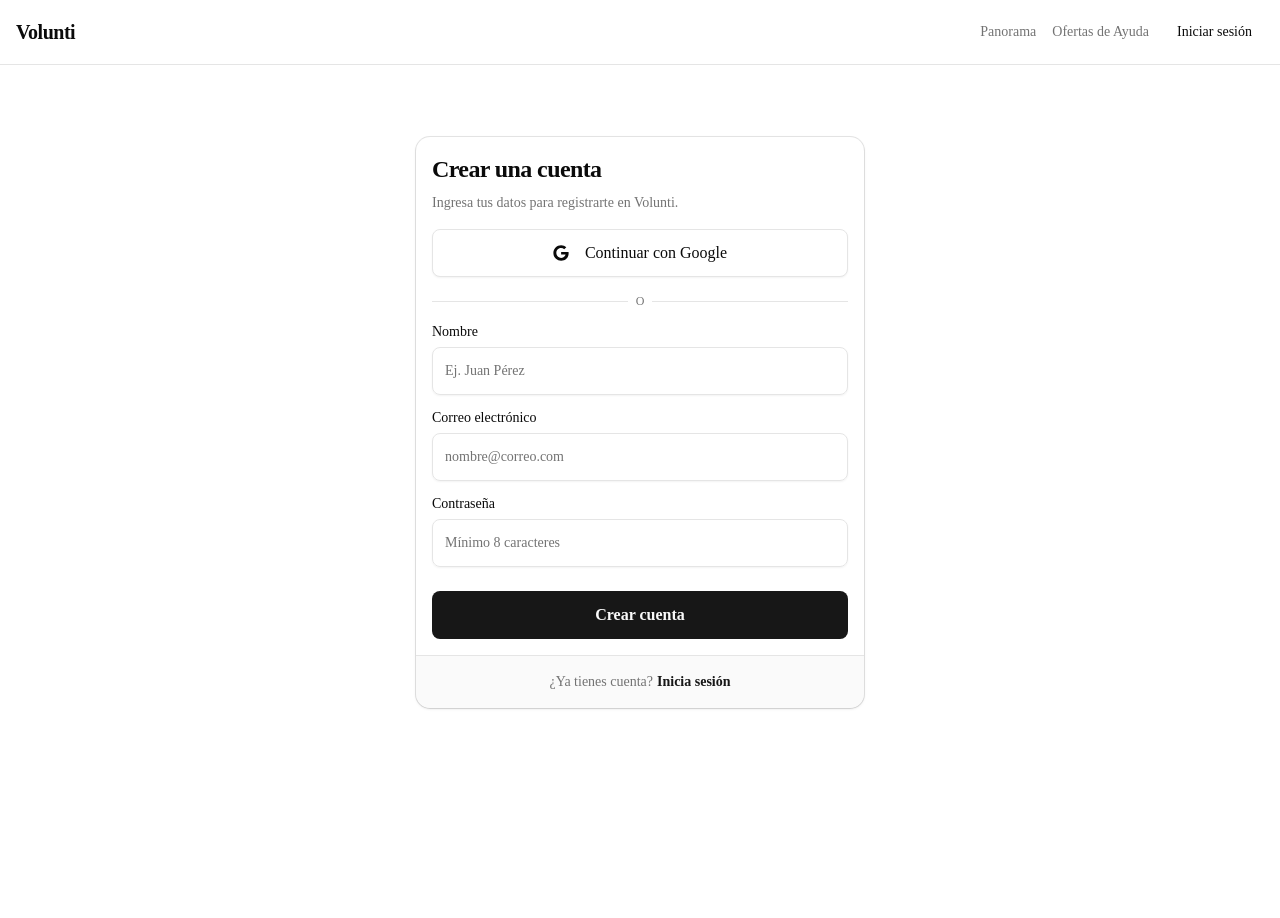
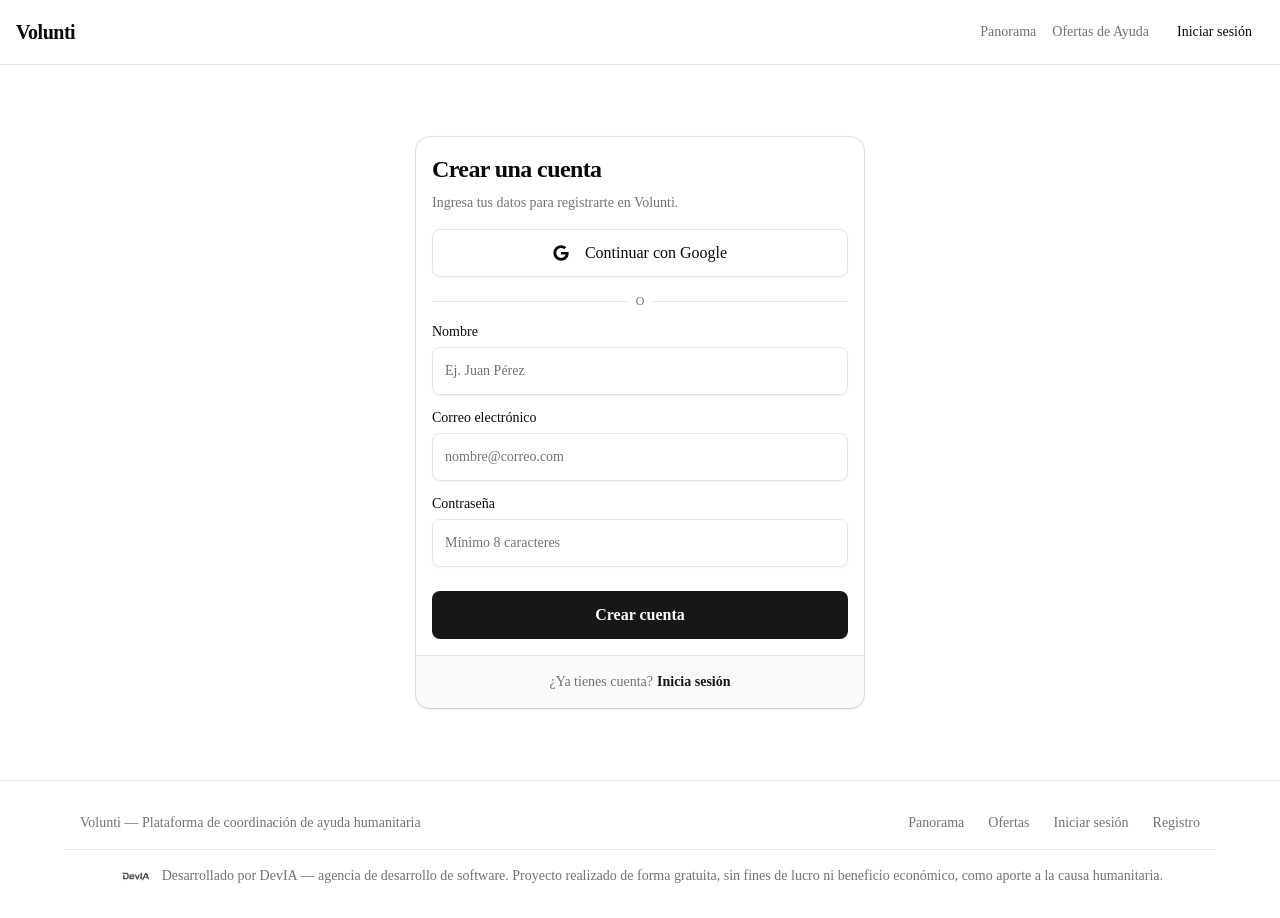
Before and after one commit to jcgmU/volunti, a Next.js app: page /registro in a window 1280 px wide. Before the commit the page ends 800 px from the top, so only its background shows below. Built offline with nearby package versions, Linux system fonts and the light colour scheme; no server answers.

Commit message:
feat: agregar marca de DevIA (logo) en footer publico y panel autenticado

```diff
--- a/app/(auth)/layout.tsx
+++ b/app/(auth)/layout.tsx
@@ -1,4 +1,5 @@
 import { SiteHeader } from '@/components/site-header'
+import { SiteFooter } from '@/components/site-footer'
 
 export default function AuthLayout({
   children,
@@ -11,6 +12,7 @@
       <main className="mx-auto w-full max-w-5xl flex-1 px-4 py-6">
         {children}
       </main>
+      <SiteFooter />
     </>
   )
 }
--- a/app/app/components/app-nav.tsx
+++ b/app/app/components/app-nav.tsx
@@ -2,8 +2,9 @@
 
 import Link from 'next/link'
 import { usePathname } from 'next/navigation'
-import { Home, Package, Users, Megaphone, LogOut, Gift, Inbox } from 'lucide-react'
+import { LogOut, Gift, Inbox, Home, Package, Users, Megaphone } from 'lucide-react'
 import { signOut } from 'next-auth/react'
+import { DeviaCredit } from '@/components/devia-credit'
 
 interface AppNavProps {
   userName: string
@@ -75,6 +76,9 @@
             <LogOut className="w-5 h-5" />
             Cerrar sesión
           </button>
+          <div className="pt-2 px-3">
+            <DeviaCredit compact />
+          </div>
         </div>
       </aside>
 
--- a/app/elegir-rol/page.tsx
+++ b/app/elegir-rol/page.tsx
@@ -1,6 +1,7 @@
 import Link from 'next/link'
 import { Building2, HeartHandshake } from 'lucide-react'
 import { SiteHeader } from '@/components/site-header'
+import { SiteFooter } from '@/components/site-footer'
 
 export default function ElegirRolPage() {
   return (
@@ -42,6 +43,7 @@
           </div>
         </div>
       </div>
+      <SiteFooter />
     </>
   )
 }
--- a/app/ofertas/page.tsx
+++ b/app/ofertas/page.tsx
@@ -8,6 +8,7 @@
 import { ReportButton } from './components/report-button'
 import { Button } from '@/components/ui/button'
 import { SiteHeader } from '@/components/site-header'
+import { SiteFooter } from '@/components/site-footer'
 
 const CATEGORY_LABELS: Record<string, string> = {
   alimentos: 'Alimentos',
@@ -238,8 +239,8 @@
             ))}
           </div>
         )}
-
       </main>
+      <SiteFooter />
     </div>
   )
 }
--- a/app/onboarding/p2p/page.tsx
+++ b/app/onboarding/p2p/page.tsx
@@ -5,6 +5,7 @@
 import { eq } from 'drizzle-orm'
 import { P2PForm } from './components/p2p-form'
 import { SiteHeader } from '@/components/site-header'
+import { SiteFooter } from '@/components/site-footer'
 
 export default async function P2POnboardingPage() {
   const session = await auth()
@@ -36,6 +37,7 @@
           <P2PForm />
         </div>
       </div>
+      <SiteFooter />
     </>
   )
 }
--- a/app/onboarding/page.tsx
+++ b/app/onboarding/page.tsx
@@ -2,6 +2,7 @@
 import { redirect } from 'next/navigation'
 import { OnboardingForm } from './components/onboarding-form'
 import { SiteHeader } from '@/components/site-header'
+import { SiteFooter } from '@/components/site-footer'
 
 interface PageProps {
   searchParams: Promise<{ error?: string }>
@@ -27,6 +28,7 @@
           <OnboardingForm error={params.error} />
         </div>
       </div>
+      <SiteFooter />
     </>
   )
 }
--- a/app/page.tsx
+++ b/app/page.tsx
@@ -2,6 +2,7 @@
 import { Button } from '@/components/ui/button'
 import { auth } from '@/auth'
 import { SiteHeader } from '@/components/site-header'
+import { SiteFooter } from '@/components/site-footer'
 import { HeartPulse, Building2, HeartHandshake, Check, ShieldCheck, Lock, Gauge, Flag } from 'lucide-react'
 import { db } from '@/db'
 import { organizations, needs, p2pOffers } from '@/db/schema'
@@ -277,25 +278,7 @@
         </section>
       </main>
 
-      {/* Footer */}
-      <footer className="w-full border-t py-8 mt-auto">
-        <div className="mx-auto w-full max-w-6xl px-4 flex flex-col sm:flex-row justify-between items-center gap-4 text-sm text-muted-foreground">
-          <p>Volunti — Plataforma de coordinación de ayuda humanitaria</p>
-          <div className="flex flex-wrap justify-center gap-6">
-            <Link href="/panorama" className="hover:text-foreground transition-colors">Panorama</Link>
-            <Link href="/ofertas" className="hover:text-foreground transition-colors">Ofertas</Link>
-            {!session && (
-              <>
-                <Link href="/login" className="hover:text-foreground transition-colors">Iniciar sesión</Link>
-                <Link href="/registro" className="hover:text-foreground transition-colors">Registro</Link>
-              </>
-            )}
-          </div>
-        </div>
-        <div className="mx-auto w-full max-w-6xl px-4 mt-4 pt-4 border-t text-center text-sm text-muted-foreground">
-          <p>Desarrollado por DevIA — agencia de desarrollo de software. Proyecto realizado de forma gratuita, sin fines de lucro ni beneficio económico, como aporte a la causa humanitaria.</p>
-        </div>
-      </footer>
+      <SiteFooter />
     </>
   )
 }
--- a/app/panorama/page.tsx
+++ b/app/panorama/page.tsx
@@ -1,5 +1,6 @@
 import Link from 'next/link'
 import { SiteHeader } from '@/components/site-header'
+import { SiteFooter } from '@/components/site-footer'
 import {
   parseFilters,
   CATEGORY_LABELS,
@@ -288,6 +289,7 @@
           </>
         )}
       </div>
+      <SiteFooter />
     </>
   )
 }
--- /dev/null
+++ b/components/devia-credit.tsx
@@ -0,0 +1,19 @@
+export function DeviaCredit({ compact }: { compact?: boolean }) {
+  if (compact) {
+    return (
+      <div className="flex items-center gap-2">
+        <img src="/devia-logo.svg" alt="DevIA" className="h-4 w-auto opacity-70" />
+        <p className="text-xs text-muted-foreground opacity-70">Desarrollado por DevIA</p>
+      </div>
+    )
+  }
+
+  return (
+    <div className="flex flex-col sm:flex-row items-center justify-center gap-2">
+      <img src="/devia-logo.svg" alt="DevIA" className="h-5 w-auto opacity-70" />
+      <p className="text-sm text-muted-foreground text-center">
+        Desarrollado por DevIA — agencia de desarrollo de software. Proyecto realizado de forma gratuita, sin fines de lucro ni beneficio económico, como aporte a la causa humanitaria.
+      </p>
+    </div>
+  )
+}
--- /dev/null
+++ b/components/site-footer.tsx
@@ -0,0 +1,28 @@
+import Link from 'next/link'
+import { auth } from '@/auth'
+import { DeviaCredit } from './devia-credit'
+
+export async function SiteFooter() {
+  const session = await auth()
+
+  return (
+    <footer className="w-full border-t py-8 mt-auto">
+      <div className="mx-auto w-full max-w-6xl px-4 flex flex-col sm:flex-row justify-between items-center gap-4 text-sm text-muted-foreground">
+        <p>Volunti — Plataforma de coordinación de ayuda humanitaria</p>
+        <div className="flex flex-wrap justify-center gap-6">
+          <Link href="/panorama" className="hover:text-foreground transition-colors">Panorama</Link>
+          <Link href="/ofertas" className="hover:text-foreground transition-colors">Ofertas</Link>
+          {!session && (
+            <>
+              <Link href="/login" className="hover:text-foreground transition-colors">Iniciar sesión</Link>
+              <Link href="/registro" className="hover:text-foreground transition-colors">Registro</Link>
+            </>
+          )}
+        </div>
+      </div>
+      <div className="mx-auto w-full max-w-6xl px-4 mt-4 pt-4 border-t">
+        <DeviaCredit />
+      </div>
+    </footer>
+  )
+}
```
Also changed, not shown: public/devia-logo.svg (added).
